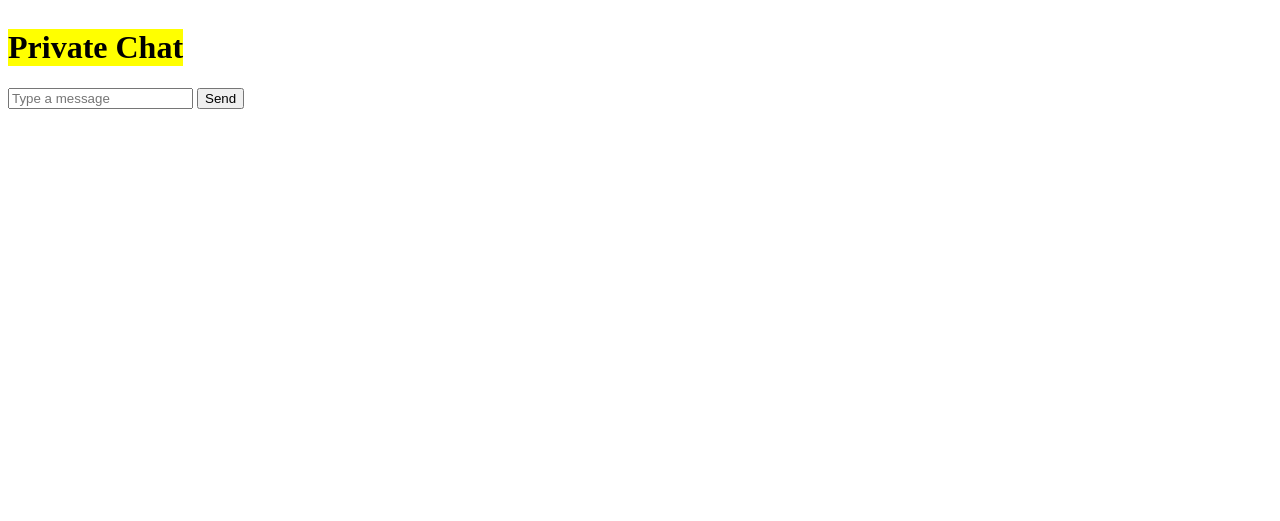
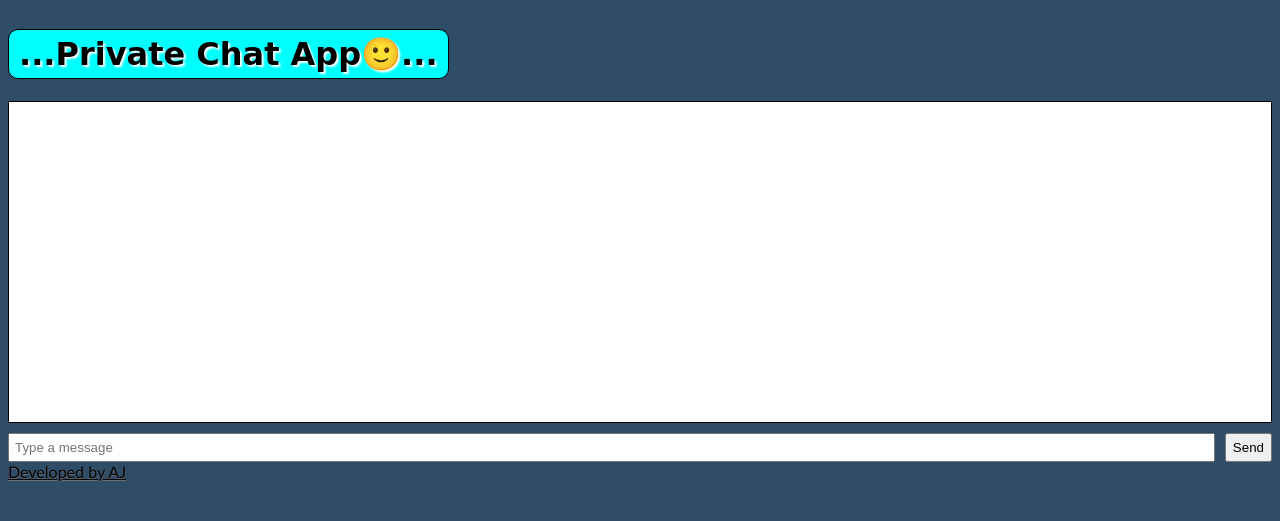
Before and after one commit to thaiga123/flask-chat-app, a Flask app: page / in a window 1280 px wide. Shown: the top 521 px of the page. Run offline with Flask 3, Linux system fonts and the light colour scheme; data that the repository does not hold is empty.

Commit message:
Updated chat app with AJAX support

```diff
--- a/app.py
+++ b/app.py
@@ -7,11 +7,15 @@ messages = []
 
 @app.route('/')
 def home():
-    return render_template('chat.html', messages=messages)
+    return render_template('chat.html')
+
+@app.route('/get_messages')
+def get_messages():
+    return jsonify(messages)
 
 @app.route('/send_message', methods=['POST'])
 def send_message():
-    message = request.form['message']
+    message = request.json['message']
     messages.append(message)
     return jsonify({'status': 'success'}), 200
 
--- a/templates/chat.html
+++ b/templates/chat.html
@@ -4,18 +4,90 @@
     <meta charset="UTF-8">
     <meta name="viewport" content="width=device-width, initial-scale=1.0">
     <title>Private Chat</title>
+    <style>
+        h1 {
+            display: inline-block;
+            background-color: aqua;
+            border: 1px solid black;
+            padding: 5px 10px;
+            font-family: cursive;
+            text-shadow: 2px 2px 2px white;
+            border-radius: 10px;
+        }
+        body {
+            background-color: rgba(35, 66, 94, 0.938);
+        }
+        #messages {
+            background-color: white;
+            border: 1px solid black;
+            height: 300px;
+            overflow-y: auto;
+            padding: 10px;
+            margin-bottom: 10px;
+        }
+        form {
+            display: flex;
+            gap: 10px;
+        }
+        input {
+            flex: 1;
+            padding: 5px;
+        }
+        footer {
+            font-family: "Gill Sans MT";
+            text-shadow: 0px 1px 1px rgb(112, 109, 109);
+        }
+    </style>
 </head>
 <body>
-    <h1 style="background-color: yellow; display:inline-block">Private Chat</h1>
-    <div id="messages">
-        {% for message in messages %}
-            <p>{{ message }}</p>
-        {% endfor %}
-    </div>
+    <h1>...Private Chat App🙂...</h1>
+    <div id="messages"></div>
 
-    <form action="/send_message" method="POST">
-        <input type="text" name="message" placeholder="Type a message">
+    <form id="chatForm">
+        <input type="text" id="messageInput" placeholder="Type a message" autocomplete="off">
         <button type="submit">Send</button>
     </form>
+
+    <footer>
+        <u>Developed by AJ</u>
+    </footer>
+
+    <script>
+        async function fetchMessages() {
+            const response = await fetch('/get_messages');
+            const data = await response.json();
+            const messagesDiv = document.getElementById('messages');
+            messagesDiv.innerHTML = '';
+            data.forEach(msg => {
+                const p = document.createElement('p');
+                p.textContent = msg;
+                messagesDiv.appendChild(p);
+            });
+        }
+
+        async function sendMessage(message) {
+            await fetch('/send_message', {
+                method: 'POST',
+                headers: {
+                    'Content-Type': 'application/json'
+                },
+                body: JSON.stringify({ message })
+            });
+            document.getElementById('messageInput').value = '';
+            fetchMessages();
+        }
+
+        document.getElementById('chatForm').addEventListener('submit', function(e) {
+            e.preventDefault();
+            const message = document.getElementById('messageInput').value;
+            if (message.trim() !== '') {
+                sendMessage(message);
+            }
+        });
+
+        // Fetch messages every 2 seconds to simulate real-time updates
+        setInterval(fetchMessages, 2000);
+        fetchMessages();
+    </script>
 </body>
 </html>
```
